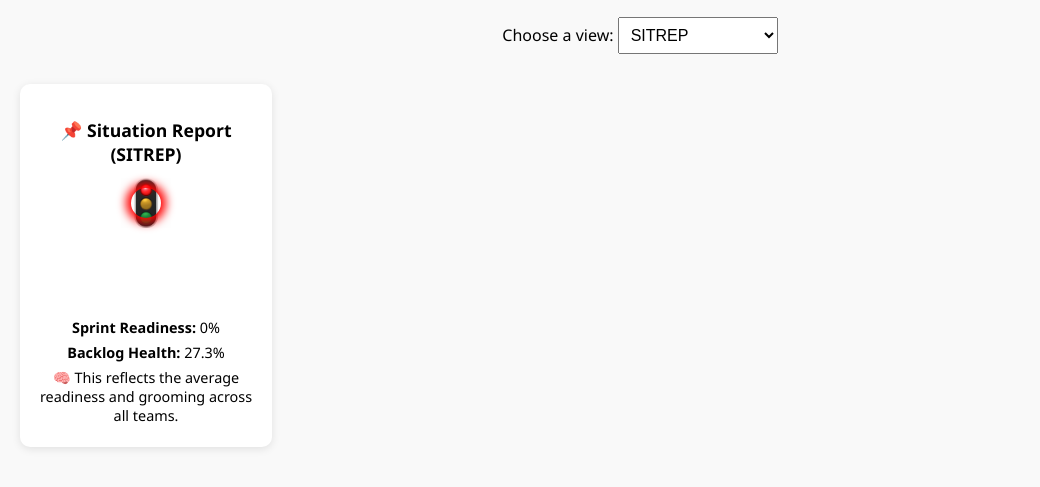
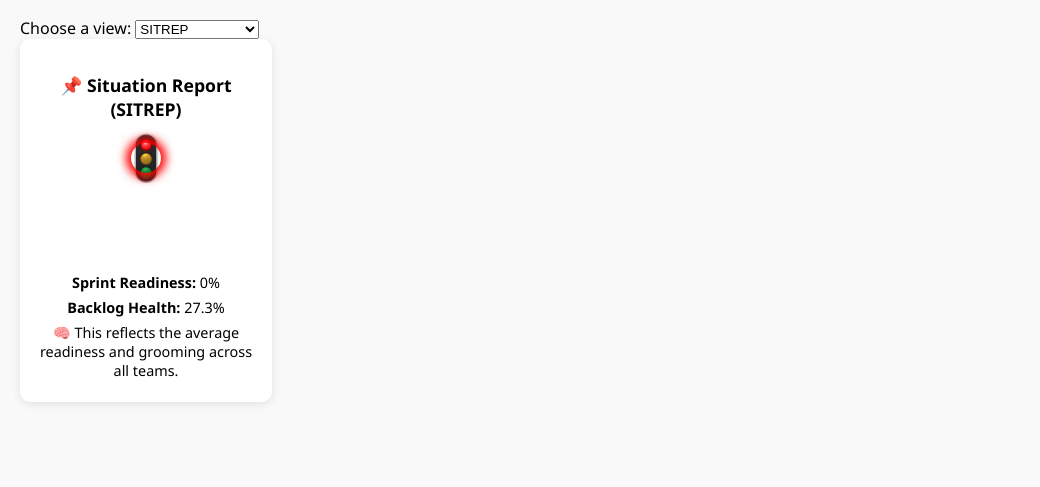
Before and after one commit to JLogan702/sitrep, a plain HTML site: page index.html in a window 1280 px wide. Shown: the part 87-574 px from the top of the page, without its empty margins (0-1040 px from the left). Drawn offline with Linux system fonts and the light colour scheme.

Commit message:
✅ Added missing index.html for live dashboard

```diff
--- a/index.html
+++ b/index.html
@@ -5,21 +5,16 @@
   <meta charset="UTF-8">
   <title>Brand Growth Platform – Project Pulse Check</title>
   <link rel="stylesheet" href="styles/main.css">
-  <script src="scripts/dashboard.js" defer></script>
 </head>
 <body>
   <h1>Brand Growth Platform – Project Pulse Check</h1>
-  <div class="selector">
   <label for="view-select">Choose a view:</label>
   <select id="view-select">
     <option value="sitrep">SITREP</option>
     <option value="readiness">Sprint Readiness</option>
     <option value="backlog">Backlog Health</option>
   </select>
-  </div>
-
-  <div id="main-content">
-    <!-- Dynamically rendered dashboard blocks will go here -->
-  </div>
+  <div id="main-content"></div>
+  <script src="scripts/dashboard.js"></script>
 </body>
 </html>
```
Lines whose indentation alone changed are shown as unchanged.
